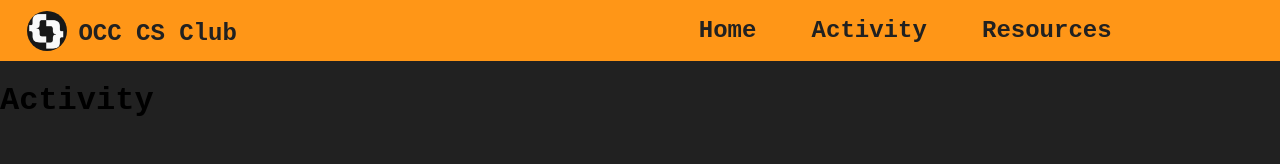
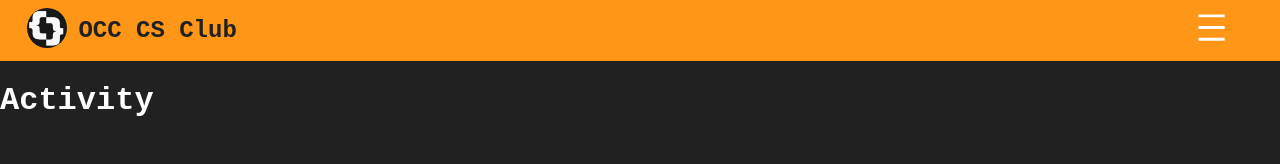
Before and after one commit to Computer-Science-Club-OCC/Computer-Science-Club-OCC.github.io, a React (Create React App) app: page /activity in a window 1280 px wide. Shown: the top 164 px of the page. Built offline with nearby package versions, Linux system fonts and the light colour scheme.

Commit message:
fixing navbar

```diff
--- a/src/activity/Activity.js
+++ b/src/activity/Activity.js
@@ -25,8 +25,8 @@ Container inlcude:
 
 const Activity = () => {
 	return (
-	<div>
-		<h1>Activity</h1>
+	<div className="activity-container">
+		<h1 className="activity-title">Activity</h1>
 		<Tab />
 	</div>);
 };
@@ -35,7 +35,6 @@ export default Activity;
 
 function Tab() {
 	// const [buttonActive, showActive] = useState(False)
-
 	return (
 		<>
 			<div className='tab-container'>
--- a/src/activity/activity.css
+++ b/src/activity/activity.css
@@ -61,3 +61,10 @@
 }
 
 /* Add expand for news */
+
+
+
+/* tab-container */
+.activity-title {
+  color: white;
+}
--- a/src/app.css
+++ b/src/app.css
@@ -1,5 +1,6 @@
 html, body {
-	height: 100%;
+	height: 100vh;
+	width: 100vw;
 	margin: 0;
 	padding: 0;
 	background-color: #212121;
--- a/src/navbar/HeaderBar.js
+++ b/src/navbar/HeaderBar.js
@@ -1,5 +1,6 @@
 import React from 'react';
 import './header_bar.css'
+import NavigationBar from './NavigationBar'
 
 const HeaderBar = () => {
     return (
--- a/src/navbar/NavigationBar.js
+++ b/src/navbar/NavigationBar.js
@@ -1,51 +1,102 @@
-import React, { useState, useRef } from 'react'
-import { Link } from 'react-router-dom';
-import ClubLogo from '../asset/images/club-logo.png';
-import './navbar.css';
-
+import React, { useState, useRef } from "react";
+import { Link } from "react-router-dom";
+import ClubLogo from "../asset/images/club-logo.png";
+import "./navbar.css";
+import { DensityMedium, Clear } from "@mui/icons-material";
 
 const NavigationBar = () => {
   // Will refine navbar in React way
+	const [isSwitch, setIsSwitch] = useState(false);
+
+
   return (
-			<nav className='navbar'>
+    <nav className="navbar">
       <div className="navbar-brand">
         <Link className="navbar-img-link" to="/homepage">
-							<img className="navbar-brand-img" src={ClubLogo} alt="club-logo"></img>
+          <img
+            className="navbar-brand-img"
+            src={ClubLogo}
+            alt="club-logo"
+          ></img>
         </Link>
         <div className="navbar-title">
           <h1>OCC CS Club</h1>
         </div>
+
+        <div
+          className="nav-toggle-icons"
+          onClick={() => setIsSwitch((prev) => !prev)}
+        >
+          {isSwitch ? (
+            <Clear className="nav-toggle-icon" fontSize="large" />
+          ) : (
+            <DensityMedium className="nav-toggle-icon" fontSize="large" />
+          )}
         </div>
-				<ul className="navbar-nav">
-					<li className="navbar-item">
+      </div>
+      {isSwitch && <div className="navbar-nav nav-responsive">
+        <ul className="nav-responsive-lists">
+          <li className="navbar-item nav-responsive-nav-item">
             <div className="dropdown">
-							<Link className="navbar-link" to="/homepage"> Home</Link>
+              <Link className="navbar-link nav-responsive-link " to="/homepage">
+                {" "}
+                Home
+              </Link>
               <div className="dropdown-content">
-								<Link className="dropdown-link" to="/about"> &gt; About</Link>
-								<Link className="dropdown-link" to="/opportunity"> &gt; Opportunity</Link>
+                <Link className="dropdown-link" to="/about">
+                  {" "}
+                  &gt; About
+                </Link>
+                <Link className="dropdown-link" to="/opportunity">
+                  {" "}
+                  &gt; Opportunity
+                </Link>
               </div>
             </div>
           </li>
-					<li className="navbar-item">
+          <li className="navbar-item nav-responsive-nav-item">
             <div class="dropdown">
-							<Link className="navbar-link" to="/activity">Activity</Link>
+              <Link className="navbar-link nav-responsive-link " to="/activity">
+                Activity
+              </Link>
               <div className="dropdown-content">
-								<Link className="dropdown-link" to="/activity/events"> &gt; Event</Link>
-								<Link className="dropdown-link" to="/activity/projects"> &gt; Project</Link>
+                <Link className="dropdown-link" to="/activity/events">
+                  {" "}
+                  &gt; Event
+                </Link>
+                <Link className="dropdown-link" to="/activity/projects">
+                  {" "}
+                  &gt; Project
+                </Link>
               </div>
             </div>
           </li>
-					<li className="navbar-item">
+          <li className="navbar-item nav-responsive-nav-item">
             <div class="dropdown">
-							<Link className="navbar-link" to="/resources">Resources</Link>
+              <Link
+                className="navbar-link nav-responsive-link "
+                to="/resources"
+              >
+                Resources
+              </Link>
               <div className="dropdown-content">
-								<Link className="dropdown-link" to="/events"> &gt; Tutorial</Link>
-								<Link className="dropdown-link" to="/projects"> &gt; Research</Link>
-								<Link className="dropdown-link" to="/projects"> &gt; Organizations</Link>
+                <Link className="dropdown-link" to="/events">
+                  {" "}
+                  &gt; Tutorial
+                </Link>
+                <Link className="dropdown-link" to="/projects">
+                  {" "}
+                  &gt; Research
+                </Link>
+                <Link className="dropdown-link" to="/projects">
+                  {" "}
+                  &gt; Organizations
+                </Link>
               </div>
             </div>
           </li>
         </ul>
+      </div>}
     </nav>
   );
 };
@@ -53,27 +104,20 @@ const NavigationBar = () => {
 export default NavigationBar;
 
 function Dropdown() {
-	return
+  return;
 }
 
-
-const NavItemMap =[
+const NavItemMap = [
   {
     title: "Home",
-		submenu: [
-
-		],
+    submenu: [],
   },
   {
     title: "Activity",
-		submenu: [
-
-		],
+    submenu: [],
   },
   {
     title: "Resource",
-		submenu: [
-
-		],
-	}
-]
+    submenu: [],
+  },
+];
--- a/src/navbar/navbar.css
+++ b/src/navbar/navbar.css
@@ -1,13 +1,14 @@
-
 /* <nav> */
 .navbar {
   background-color: #ff9617;
-	overflow: hidden;
   color: white;
-	padding: 0 1rem;
+  padding-left: 1rem;
   height: 60px;
   border-bottom: 1px solid #ff9617;
   flex-direction: row;
+  display: flex;
+  justify-content: space-between;
+  position: relative;
 }
 
 /* Navbar Brand */
@@ -16,6 +17,7 @@
   float: left;
   display: flex;
   justify-content: flex-start;
+  align-items: center;
   flex-direction: row;
   max-width: 300px;
 }
@@ -39,7 +41,6 @@
   border-radius: 50%;
   -moz-border-radius: 50%;
   -o-border-image-radius: 50%;
-
 }
 /* End of Navbar Brand */
 
@@ -48,13 +49,40 @@
 .navbar-nav {
   max-width: 100%;
   height: 100%;
+}
+.navbar-nav ul {
+  height: 100%;
+  width: 100%;
   display: flex;
   flex-direction: row;
   justify-content: flex-end;
+  align-items: center;
   list-style-type: none;
   margin-right: 10%;
   padding: 0px;
 }
+
+/* responsive navbar */
+
+.nav-responsive {
+  background-color: black;
+  min-height: 100vh;
+  z-index: 10;
+  padding-top: 80px;
+}
+.nav-responsive-lists {
+  flex-direction: column !important;
+  justify-content: flex-start !important;
+  align-items: flex-start !important;
+}
+.nav-responsive-link {
+	color: white !important;
+}
+.nav-responsive-nav-item {
+	margin-bottom: 100px !important;
+}
+
+
 
 /* <li> */
 .navbar-item {
@@ -91,7 +119,7 @@
   margin-top: 16px;
   width: inherit;
   min-width: 8rem;
-	box-shadow: 0px 8px 16px 0px rgba(0,0,0,0.2);
+  box-shadow: 0px 8px 16px 0px rgba(0, 0, 0, 0.2);
   z-index: 1;
 }
 
@@ -115,3 +143,10 @@
   display: block;
 }
 /* End of Navbar Component Section */
+
+.nav-toggle-icons {
+	cursor: pointer;
+	position: absolute;
+	right: 4%;
+	z-index: 20;
+}
```
Also changed, not shown: package.json (+11 -0 lines), src/navbar/header_bar.css (line endings or trailing spaces), 1 other file (tests, documents, lock files or other folders). Lines whose indentation alone changed are shown as unchanged.
